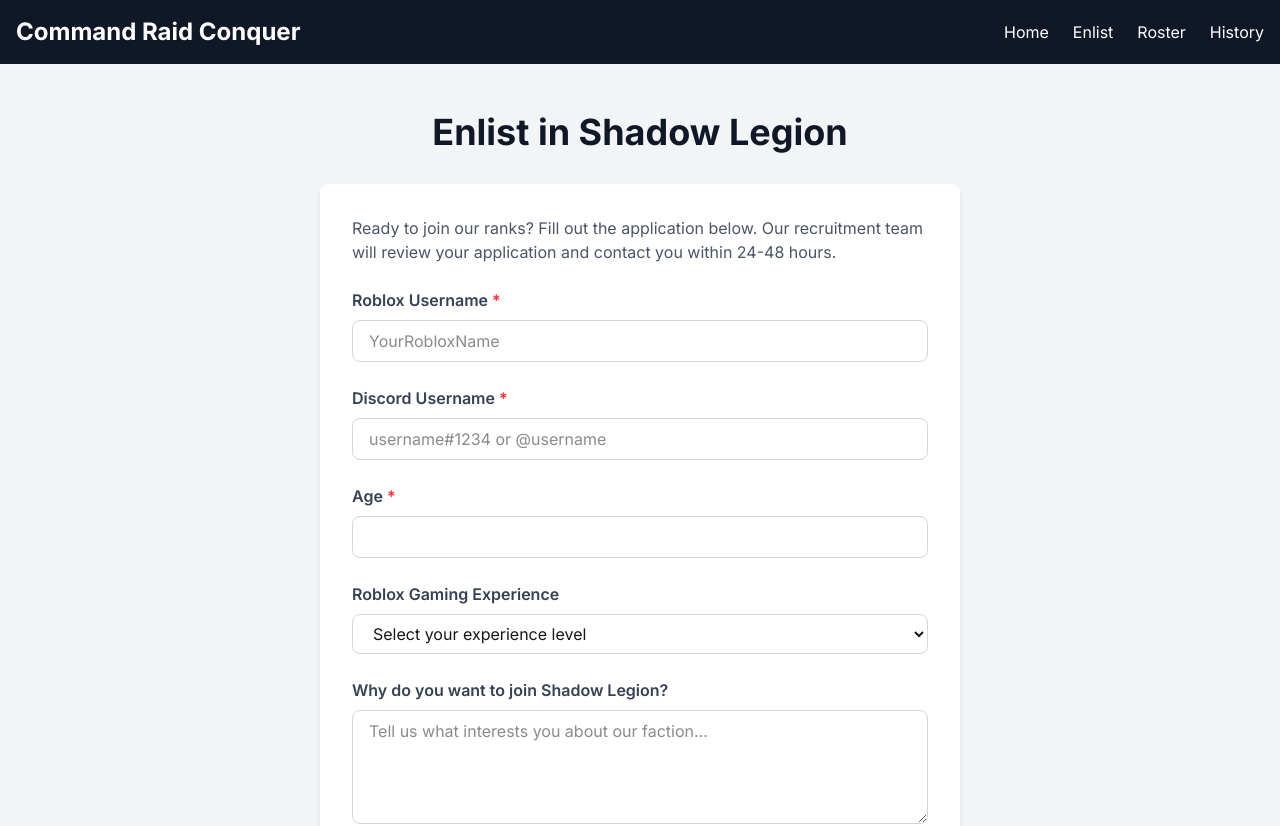
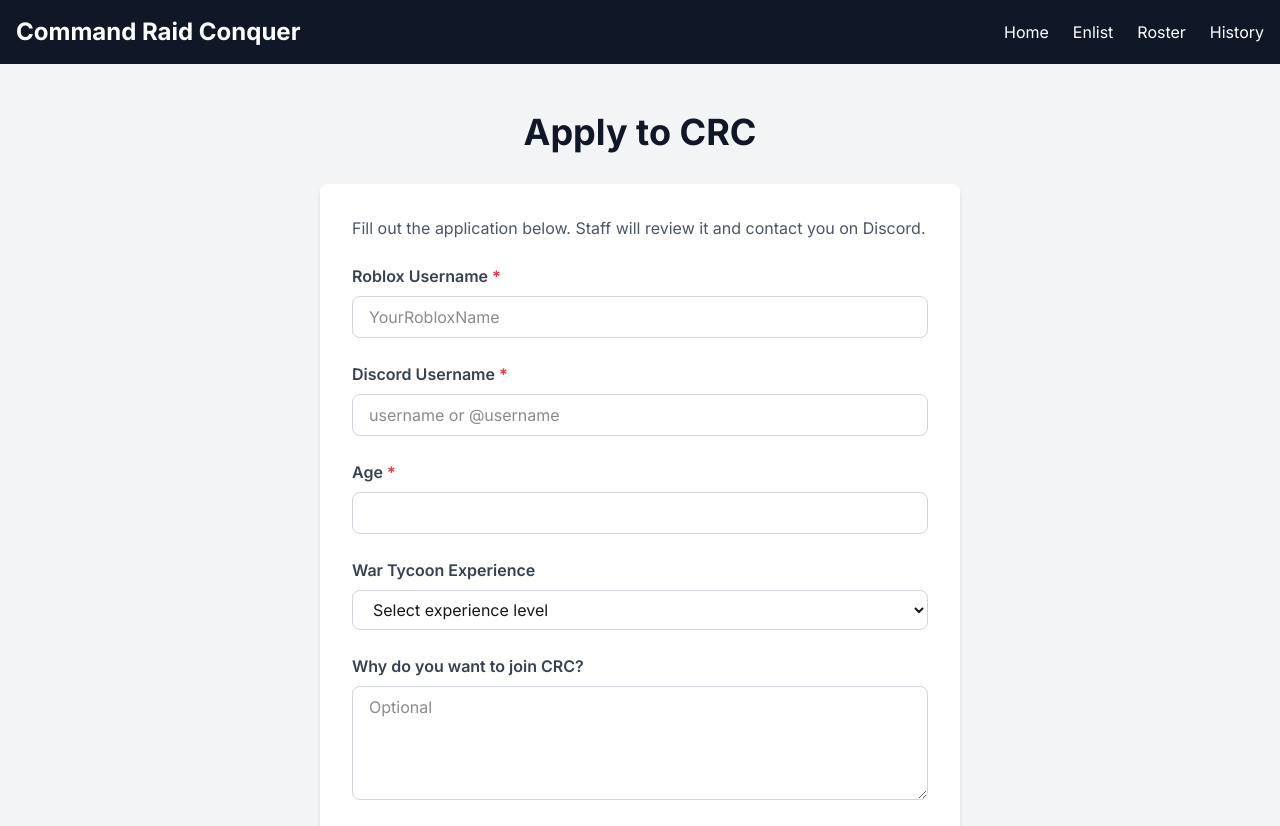
Before and after one commit to carlo4249/command-raid-conquer, a Next.js app: page /enlist in a window 1280 px wide. Shown: the top 826 px of the page. Built offline with nearby package versions, Linux system fonts and the light colour scheme; no server answers.

Commit message:
Update enlistment form labels and messages

```diff
--- a/app/enlist/page.tsx
+++ b/app/enlist/page.tsx
@@ -19,7 +19,6 @@
     setStatus('loading')
     setMessage('')
 
-    // Validation
     if (!formData.roblox_username || !formData.discord_username || !formData.age) {
       setStatus('error')
       setMessage('Please fill in all required fields')
@@ -29,7 +28,7 @@
     const age = parseInt(formData.age)
     if (age < 13) {
       setStatus('error')
-      setMessage('You must be at least 13 years old to enlist')
+      setMessage('You must be at least 13 years old to apply')
       return
     }
 
@@ -50,7 +49,7 @@
       if (error) throw error
 
       setStatus('success')
-      setMessage('Application submitted successfully! We will review your application and contact you on Discord.')
+      setMessage('Application submitted. Staff will review it shortly.')
       setFormData({
         roblox_username: '',
         discord_username: '',
@@ -75,17 +74,15 @@
   return (
     <div className="container mx-auto px-4 py-12 max-w-2xl">
       <h1 className="text-4xl font-bold text-gray-900 mb-8 text-center">
-        Enlist in Shadow Legion
+        Apply to CRC
       </h1>
 
       <div className="bg-white rounded-lg shadow-md p-8">
         <p className="text-gray-600 mb-6">
-          Ready to join our ranks? Fill out the application below. Our recruitment team will review
-          your application and contact you within 24-48 hours.
+          Fill out the application below. Staff will review it and contact you on Discord.
         </p>
 
         <form onSubmit={handleSubmit} className="space-y-6">
-          {/* Roblox Username */}
           <div>
             <label className="block text-gray-700 font-semibold mb-2">
               Roblox Username <span className="text-red-500">*</span>
@@ -101,7 +98,6 @@
             />
           </div>
 
-          {/* Discord Username */}
           <div>
             <label className="block text-gray-700 font-semibold mb-2">
               Discord Username <span className="text-red-500">*</span>
@@ -112,12 +108,11 @@
               value={formData.discord_username}
               onChange={handleChange}
               className="w-full px-4 py-2 border border-gray-300 rounded-lg focus:ring-2 focus:ring-blue-500 focus:border-transparent"
-              placeholder="username#1234 or @username"
+              placeholder="username or @username"
               required
             />
           </div>
 
-          {/* Age */}
           <div>
             <label className="block text-gray-700 font-semibold mb-2">
               Age <span className="text-red-500">*</span>
@@ -134,10 +129,9 @@
             />
           </div>
 
-          {/* Experience */}
           <div>
             <label className="block text-gray-700 font-semibold mb-2">
-              Roblox Gaming Experience
+              War Tycoon Experience
             </label>
             <select
               name="experience"
@@ -145,18 +139,17 @@
               onChange={handleChange}
               className="w-full px-4 py-2 border border-gray-300 rounded-lg focus:ring-2 focus:ring-blue-500 focus:border-transparent"
             >
-              <option value="">Select your experience level</option>
-              <option value="beginner">Beginner (0-6 months)</option>
-              <option value="intermediate">Intermediate (6 months - 2 years)</option>
-              <option value="experienced">Experienced (2+ years)</option>
-              <option value="veteran">Veteran (5+ years)</option>
+              <option value="">Select experience level</option>
+              <option value="beginner">Beginner (0-3 months)</option>
+              <option value="intermediate">Intermediate (3-12 months)</option>
+              <option value="experienced">Experienced (1+ years)</option>
+              <option value="veteran">Veteran (2+ years)</option>
             </select>
           </div>
 
-          {/* Why Join */}
           <div>
             <label className="block text-gray-700 font-semibold mb-2">
-              Why do you want to join Shadow Legion?
+              Why do you want to join CRC?
             </label>
             <textarea
               name="why_join"
@@ -164,11 +157,10 @@
               onChange={handleChange}
               className="w-full px-4 py-2 border border-gray-300 rounded-lg focus:ring-2 focus:ring-blue-500 focus:border-transparent"
               rows={4}
-              placeholder="Tell us what interests you about our faction..."
+              placeholder="Optional"
             />
           </div>
 
-          {/* Status Message */}
           {message && (
             <div className={`p-4 rounded-lg ${
               status === 'success' ? 'bg-green-100 text-green-700' : 'bg-red-100 text-red-700'
@@ -177,7 +169,6 @@
             </div>
           )}
 
-          {/* Submit Button */}
           <button
             type="submit"
             disabled={status === 'loading'}
```
